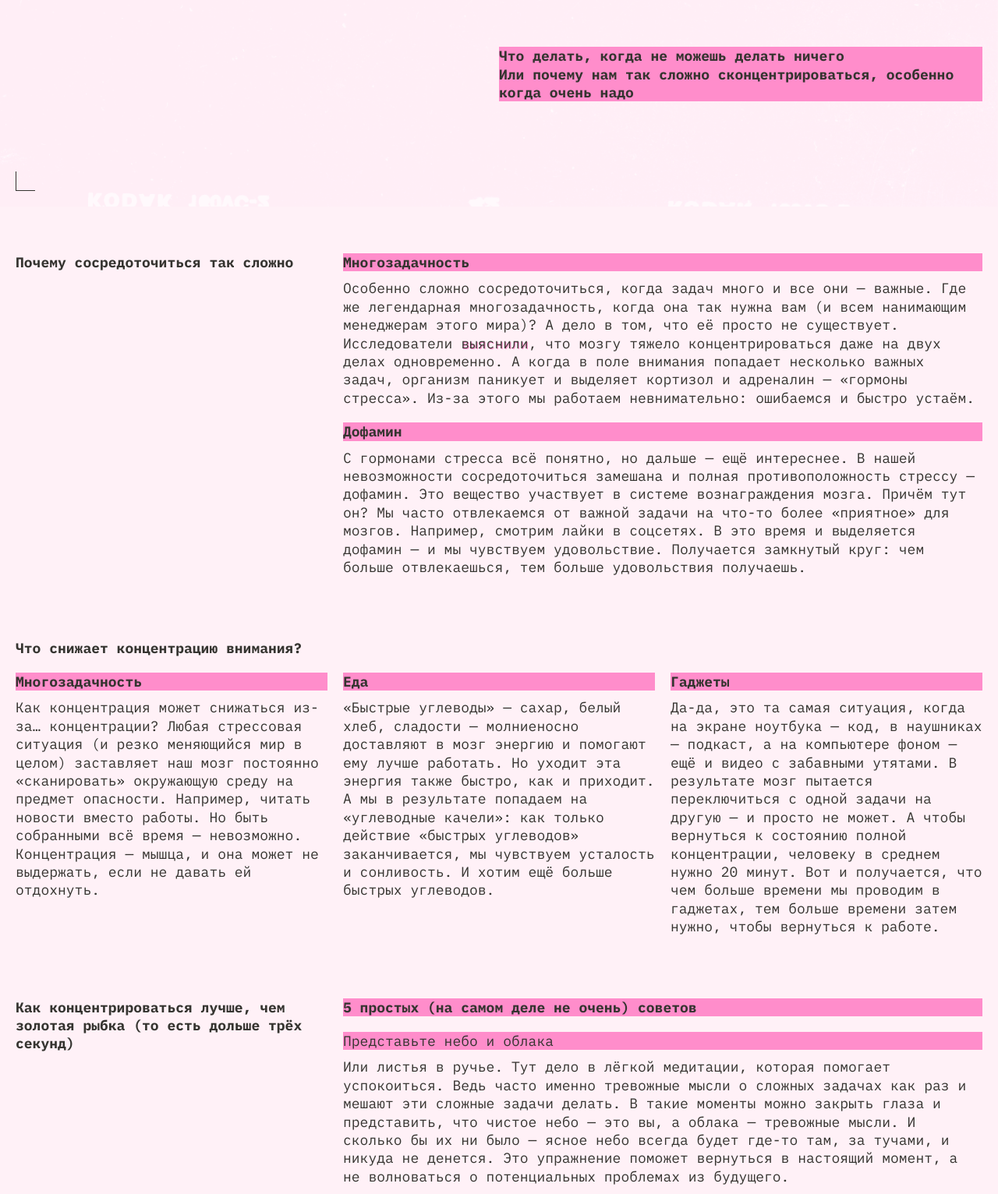
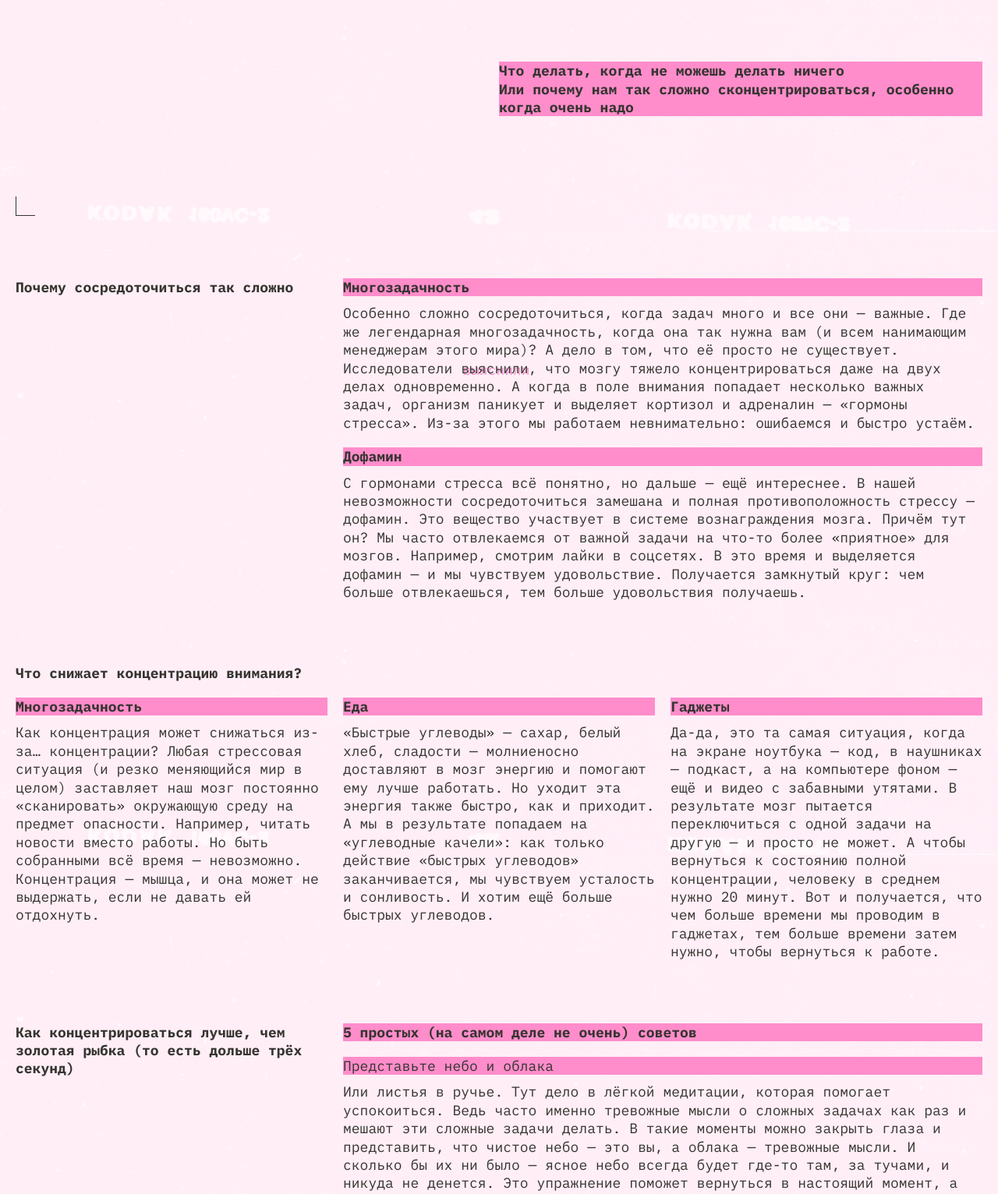
Before and after one commit to henzerboss/slozhno-sosredotochitsya-fd, a plain HTML site: page index.html in a window 1280 px wide. Shown: the part 503-2035 px from the top of the page at 78% size. Drawn offline with Linux system fonts and the light colour scheme.

Commit message:
Исправление замечаний ревьюера

```diff
--- a/index.html
+++ b/index.html
@@ -18,8 +18,8 @@
     <script src="./scripts/script.js"></script>
   </head>
   <body class="page">
-    <div class="header__rec" aria-hidden="true">REC</div>
     <header class="header decorated-zone">
+      <span class="header__rec" aria-hidden="true">REC</span>
       <nav class="header__theme-menu">
         <ul class="header__theme-menu-list">
           <li class="header__theme-menu-item">
@@ -47,75 +47,94 @@
         </ul>
       </nav>
       <h1 class="header__title">No focus</h1>
-      <p class="header__description title-decor">
-        Что делать, когда не можешь делать ничего <br />Или почему нам так
-        сложно сконцентрироваться, особенно когда очень надо
+      <div class="header__description title-decor">
+        <p>Что делать, когда не можешь делать ничего</p>
+        <p>
+          Или почему нам так сложно сконцентрироваться, особенно когда очень
+          надо
         </p>
+      </div>
     </header>
     <main class="content">
-      <section class="content__type_one">
+      <section class="content__section">
         <h2 class="content__title">Почему сосредоточиться так сложно</h2>
+        <div class="content__items">
+          <article class="content__article">
             <h3 class="content__subtitle title-decor">Многозадачность</h3>
             <p class="content__text">
-          Особенно сложно сосредоточиться, когда задач много и все они — важные.
-          Где же легендарная многозадачность, когда она так нужна вам (и всем
-          нанимающим менеджерам этого мира)? А дело в том, что её просто не
-          существует. Исследователи
+              Особенно сложно сосредоточиться, когда задач много и все они —
+              важные. Где же легендарная многозадачность, когда она так нужна
+              вам (и всем нанимающим менеджерам этого мира)? А дело в том, что
+              её просто не существует. Исследователи
               <!-- В макете не указана ссылка на внешний источник -->
               <a rel="nofollow" target="_blank" href="#">выяснили</a>, что мозгу
-          тяжело концентрироваться даже на двух делах одновременно. А когда в
-          поле внимания попадает несколько важных задач, организм паникует и
-          выделяет кортизол и адреналин — «гормоны стресса». Из-за этого мы
-          работаем невнимательно: ошибаемся и быстро устаём.
+              тяжело концентрироваться даже на двух делах одновременно. А когда
+              в поле внимания попадает несколько важных задач, организм паникует
+              и выделяет кортизол и адреналин — «гормоны стресса». Из-за этого
+              мы работаем невнимательно: ошибаемся и быстро устаём.
             </p>
+          </article>
+          <article class="content__article">
             <h3 class="content__subtitle title-decor">Дофамин</h3>
             <p class="content__text">
-          С гормонами стресса всё понятно, но дальше — ещё интереснее. В нашей
-          невозможности сосредоточиться замешана и полная противоположность
-          стрессу — дофамин. Это вещество участвует в системе вознаграждения
-          мозга. Причём тут он? Мы часто отвлекаемся от важной задачи на что-то
-          более «приятное» для мозгов. Например, смотрим лайки в соцсетях. В это
-          время и выделяется дофамин — и мы чувствуем удовольствие. Получается
-          замкнутый круг: чем больше отвлекаешься, тем больше удовольствия
-          получаешь.
+              С гормонами стресса всё понятно, но дальше — ещё интереснее. В
+              нашей невозможности сосредоточиться замешана и полная
+              противоположность стрессу — дофамин. Это вещество участвует в
+              системе вознаграждения мозга. Причём тут он? Мы часто отвлекаемся
+              от важной задачи на что-то более «приятное» для мозгов. Например,
+              смотрим лайки в соцсетях. В это время и выделяется дофамин — и мы
+              чувствуем удовольствие. Получается замкнутый круг: чем больше
+              отвлекаешься, тем больше удовольствия получаешь.
             </p>
+          </article>
+        </div>
       </section>
-      <section class="content__type_two">
+      <section class="content__section content__section-causes">
         <h2 class="content__title">Что снижает концентрацию внимания?</h2>
+        <div class="content__items">
+          <article class="content__article">
             <h3 class="content__subtitle title-decor">Многозадачность</h3>
             <p class="content__text">
-          Как концентрация может снижаться из-за… концентрации? Любая стрессовая
-          ситуация (и резко меняющийся мир в целом) заставляет наш мозг
-          постоянно «сканировать» окружающую среду на предмет опасности.
-          Например, читать новости вместо работы. Но быть собранными всё время —
-          невозможно. Концентрация — мышца, и она может не выдержать, если не
-          давать ей отдохнуть.
+              Как концентрация может снижаться из-за… концентрации? Любая
+              стрессовая ситуация (и резко меняющийся мир в целом) заставляет
+              наш мозг постоянно «сканировать» окружающую среду на предмет
+              опасности. Например, читать новости вместо работы. Но быть
+              собранными всё время — невозможно. Концентрация — мышца, и она
+              может не выдержать, если не давать ей отдохнуть.
             </p>
+          </article>
+          <article class="content__article">
             <h3 class="content__subtitle title-decor">Еда</h3>
             <p class="content__text">
               «Быстрые углеводы» — сахар, белый хлеб, сладости — молниеносно
-          доставляют в мозг энергию и помогают ему лучше работать. Но уходит эта
-          энергия также быстро, как и приходит. А мы в результате попадаем на
-          «углеводные качели»: как только действие «быстрых углеводов»
-          заканчивается, мы чувствуем усталость и сонливость. И хотим ещё больше
-          быстрых углеводов.
+              доставляют в мозг энергию и помогают ему лучше работать. Но уходит
+              эта энергия также быстро, как и приходит. А мы в результате
+              попадаем на «углеводные качели»: как только действие «быстрых
+              углеводов» заканчивается, мы чувствуем усталость и сонливость. И
+              хотим ещё больше быстрых углеводов.
             </p>
+          </article>
+          <article class="content__article">
             <h3 class="content__subtitle title-decor">Гаджеты</h3>
             <p class="content__text">
               Да-да, это та самая ситуация, когда на экране ноутбука — код, в
-          наушниках — подкаст, а на компьютере фоном — ещё и видео с забавными
-          утятами. В результате мозг пытается переключиться с одной задачи на
-          другую — и просто не может. А чтобы вернуться к состоянию полной
-          концентрации, человеку в среднем нужно 20 минут. Вот и получается, что
-          чем больше времени мы проводим в гаджетах, тем больше времени затем
-          нужно, чтобы вернуться к работе.
+              наушниках — подкаст, а на компьютере фоном — ещё и видео с
+              забавными утятами. В результате мозг пытается переключиться с
+              одной задачи на другую — и просто не может. А чтобы вернуться к
+              состоянию полной концентрации, человеку в среднем нужно 20 минут.
+              Вот и получается, что чем больше времени мы проводим в гаджетах,
+              тем больше времени затем нужно, чтобы вернуться к работе.
             </p>
+          </article>
+        </div>
       </section>
-      <section class="content__type_one">
+      <section class="content__section">
         <h2 class="content__title">
           Как концентрироваться лучше, чем золотая рыбка (то есть дольше трёх
           секунд)
         </h2>
+        <div class="content__items">
+          <article class="content__article">
             <h3 class="content__subtitle title-decor title-recommendations">
               5 простых (на самом деле не очень) советов
             </h3>
@@ -124,20 +143,20 @@
             </h4>
             <p class="content__text">
               Или листья в ручье. Тут дело в лёгкой медитации, которая помогает
-          успокоиться. Ведь часто именно тревожные мысли о сложных задачах как
-          раз и мешают эти сложные задачи делать. В такие моменты можно закрыть
-          глаза и представить, что чистое небо — это вы, а облака — тревожные
-          мысли. И сколько бы их ни было — ясное небо всегда будет где-то там,
-          за тучами, и никуда не денется. Это упражнение поможет вернуться в
-          настоящий момент, а не волноваться о потенциальных проблемах из
-          будущего.
+              успокоиться. Ведь часто именно тревожные мысли о сложных задачах
+              как раз и мешают эти сложные задачи делать. В такие моменты можно
+              закрыть глаза и представить, что чистое небо — это вы, а облака —
+              тревожные мысли. И сколько бы их ни было — ясное небо всегда будет
+              где-то там, за тучами, и никуда не денется. Это упражнение поможет
+              вернуться в настоящий момент, а не волноваться о потенциальных
+              проблемах из будущего.
             </p>
             <h4 class="content__sub-subtitle title-decor">Включите музыку</h4>
             <p class="content__text">
               Но не любую, и не любимую. Любимая может быть связана с сильными
-          положительными эмоциями, которые тоже очень сильно отвлекают. Подойдёт
-          тихая, спокойная, умеренно-ритмичная. Можно вообще попробовать
-          включить плейлист c «белым шумом» или нейромузыкой.
+              положительными эмоциями, которые тоже очень сильно отвлекают.
+              Подойдёт тихая, спокойная, умеренно-ритмичная. Можно вообще
+              попробовать включить плейлист c «белым шумом» или нейромузыкой.
             </p>
             <h4 class="content__sub-subtitle title-decor">Прогуляйтесь</h4>
             <p class="content__text">
@@ -147,27 +166,28 @@
                 target="_blank"
                 href="https://www.sciencedirect.com/science/article/abs/pii/S0272494415000328"
                 >показал</a
-          >, что созерцание природы повышает концентрацию, в то время как после
-          просмотра городских пейзажей она наоборот понижается. Можно совместить
-          прогулку с физическими упражнениями или бегом — так в мозг поступит
-          ещё больше кислорода и он будет лучше работать. Но и простая
-          двадцатиминутная прогулка — тоже отличный вариант.
+              >, что созерцание природы повышает концентрацию, в то время как
+              после просмотра городских пейзажей она наоборот понижается. Можно
+              совместить прогулку с физическими упражнениями или бегом — так в
+              мозг поступит ещё больше кислорода и он будет лучше работать. Но и
+              простая двадцатиминутная прогулка — тоже отличный вариант.
             </p>
             <h4 class="content__sub-subtitle title-decor">Хорошо ешьте</h4>
             <p class="content__text">
-          Мы — не ваша бабушка, но это правда важно. Выбирайте продукты, которые
-          препятствуют резким скачкам сахара в крови. Например, с высоким
-          содержанием клетчатки: овощи, ягоды, бобовые (нут, чечевица, фасоль),
-          коричневый рис, хлеб из цельнозерновой пшеницы.
+              Мы — не ваша бабушка, но это правда важно. Выбирайте продукты,
+              которые препятствуют резким скачкам сахара в крови. Например, с
+              высоким содержанием клетчатки: овощи, ягоды, бобовые (нут,
+              чечевица, фасоль), коричневый рис, хлеб из цельнозерновой пшеницы.
             </p>
             <h4 class="content__sub-subtitle title-decor">Читайте</h4>
             <p class="content__text">
-          Настоящие бумажные книги. Это правда помогает с концентрацией: чтобы
-          прочитать пост в соцсети, достаточно нескольких минут или даже секунд.
-          А вот интересная книга способна затянуть и на несколько часов и круто
-          тренирует направленное внимание.
+              Настоящие бумажные книги. Это правда помогает с концентрацией:
+              чтобы прочитать пост в соцсети, достаточно нескольких минут или
+              даже секунд. А вот интересная книга способна затянуть и на
+              несколько часов и круто тренирует направленное внимание.
             </p>
-
+          </article>
+        </div>
         <h3 class="content__subtitle title-decor title-gallary">
           А можно в картинках?
         </h3>
--- a/styles/style.css
+++ b/styles/style.css
@@ -1,36 +1,12 @@
 /* Основные стили проекта. Это стили для темы, которую вы верстаете первой. */
-
-p {
-  color: var(--main-text-color);
-}
-
-p a {
-  text-shadow: 1px 1px 0 var(--accent-color);
-  text-decoration: none;
-}
-
-p a:hover {
-  border-block-end: 1px solid var(--main-color);
-}
-
-p a:focus {
-  outline: none;
-}
-
-p a:focus-visible {
-  outline: 1px solid var(--main-color);
-}
 
 .header {
   display: grid;
   grid-template-columns: 1fr;
   justify-items: end;
-  background-image: var(--header-background);
-  background-position: center;
-  background-size: cover;
   padding: var(--padding-section);
   block-size: 100vh;
-  max-block-size: 668px;
+  min-block-size: 668px;
 }
 
 .header::before,
@@ -50,6 +26,7 @@ footer::after {
   border-block-end: 1px solid var(--header-elements-color);
   border-inline-start: 1px solid var(--header-elements-color);
   justify-self: start;
+  align-self: end;
 }
 
 .header__rec {
@@ -58,8 +35,7 @@ footer::after {
   gap: 10px;
   position: absolute;
   color: var(--accent-color);
-  top: calc(0px + var(--padding-section));
-  right: calc(9px + var(--padding-section));
+  padding-right: 9px;
 }
 
 .header__rec::after {
@@ -89,6 +65,7 @@ footer::after {
   padding-inline: 13px;
   padding-block-start: 0px;
   padding-block-end: 2px;
+  cursor: pointer;
 }
 
 .header__theme-menu-button:hover {
@@ -122,6 +99,7 @@ footer::after {
   margin-block-start: 55px;
   margin-block-end: 31px;
   font-weight: 700;
+  block-size: max-content;
 }
 
 .title-decor {
@@ -133,6 +111,10 @@ footer::after {
   /* сохраните в разметке и стилях класс page у тега body. Он удобен, чтобы составлять селекторы для разных цветовых тем. */
   display: grid;
   background-color: var(--background-color);
+  background-image: var(--header-background);
+  background-position: center;
+  background-size: cover;
+  background-attachment: fixed;
 }
 
 .content {
@@ -142,18 +124,34 @@ footer::after {
   padding: var(--padding-section);
 }
 
-.content__type_one {
-  display: grid;
-  grid-template-columns: 1fr;
-}
-
-.content__type_two {
+.content__section {
   display: grid;
   grid-template-columns: 1fr;
 }
 
 .content__title {
   color: var(--header-elements-color);
+}
+
+.content__text {
+  color: var(--main-text-color);
+}
+
+.content__text a {
+  text-shadow: 2px 2px 0 var(--accent-color);
+  text-decoration: none;
+}
+
+.content__text a:hover {
+  border-block-end: 1px solid var(--main-color);
+}
+
+.content__text a:focus {
+  outline: none;
+}
+
+.content__text a:focus-visible {
+  outline: 1px solid var(--main-color);
 }
 
 .content__subtitle,
@@ -186,26 +184,20 @@ footer::after {
   margin-block-start: 30px;
   padding: var(--padding-section);
   block-size: 100vh;
-  max-block-size: 668px;
+  min-block-size: 668px;
 }
 
 .footer__title {
   font-weight: 700;
-  margin-block-start: 250px;
-  margin-block-end: 250px;
   text-shadow: 2px 2px 0 var(--accent-color);
   justify-self: center;
+  align-self: center;
 }
 
 /* Задание (width > 780px) противоречит макету (width >= 768px). Выполняю согласно макету.*/
 @media (width >= 768px) {
-  :root {
-    --font-size-title: clamp(7.5rem, 0.5625rem + 14.4531vw, 9.8125rem);
-    --padding-section: 20px;
-  }
-
   .header {
-    max-block-size: 1024px;
+    min-block-size: 1024px;
   }
 
   .header__theme-menu-list {
@@ -228,46 +220,17 @@ footer::after {
     margin-block-start: 40px;
   }
 
-  .content__type_one {
-    display: grid;
+  .content__section {
     grid-template-columns: 1fr 2fr;
-    column-gap: 20px;
+    gap: 20px;
   }
 
-  .content__type_one .content__title {
-    grid-column: 1;
-    grid-row: 1 / 4;
+  .content__section-causes {
+    grid-template-columns: 1fr;
   }
 
-  .content__type_one .content__subtitle {
-    grid-column: 2;
-  }
-
-  .content__type_one .content__sub-subtitle {
-    grid-column: 2;
-  }
-
-  .content__type_one .content__text {
-    grid-column: 2;
-  }
-
-  .content__type_two {
-    display: grid;
-    grid-template-columns: 1fr 1fr 1fr;
-    column-gap: 20px;
-  }
-
-  .content__type_two .content__title {
-    grid-column: 1;
-    margin-block-end: 20px;
-  }
-
-  .content__type_two .content__subtitle {
-    grid-column: 1 / 4;
-  }
-
-  .content__type_two .content__text {
-    grid-column: 1 / 4;
+  .content__section-causes .content__title {
+    inline-size: 30%;
   }
 
   .content__subtitle,
@@ -284,10 +247,9 @@ footer::after {
     margin-block-end: 20px;
   }
 
-  .content__type_one .title-gallary {
+  .title-gallary {
     grid-column: 1 / 3;
-    margin-block-start: 60px;
-    margin-block-end: 20px;
+    margin-block-start: 40px;
   }
 
   .content__gallery {
@@ -329,7 +291,7 @@ footer::after {
 
   .footer {
     margin-block-start: 40px;
-    max-block-size: 1024px;
+    min-block-size: 1024px;
   }
 
   .footer__title {
@@ -340,13 +302,8 @@ footer::after {
 
 /* Задание (width > 1024px) противоречит макету (width >= 1024px). Выполняю согласно макету.*/
 @media (min-width: 1024px) {
-  :root {
-    --font-size-title: clamp(7.5rem, 0.5625rem + 14.4531vw, 9.8125rem);
-    --padding-section: 20px;
-  }
-
   .header {
-    max-block-size: 768px;
+    min-block-size: 768px;
   }
 
   .header__theme-menu {
@@ -366,22 +323,31 @@ footer::after {
     margin-block-end: 90px;
   }
 
-  .content__type_one {
-    column-gap: 10px;
+  .content__section {
+    gap: 10px;
   }
 
-  .content__type_two .content__subtitle {
-    grid-column: span 1;
-    grid-row: 2;
+  .content__section-causes {
+    grid-template-columns: 1fr;
   }
 
-  .content__type_two .content__text {
-    grid-column: span 1;
-    grid-row: 3;
+  .content__section-causes .content__items {
+    display: grid;
+    grid-template-columns: 1fr 1fr 1fr;
+    gap: 20px;
+  }
+
+  .content__section-causes .content__title {
+    margin-block-end: 10px;
+  }
+
+  .title-gallary {
+    margin-block: 10px;
+    margin-block: 50px 10px;
   }
 
   .footer {
-    max-block-size: 768px;
+    min-block-size: 768px;
   }
 
   .footer__title {
--- a/styles/variables.css
+++ b/styles/variables.css
@@ -16,3 +16,10 @@
   --padding-section: 10px;
   --font-size-title: clamp(7.25rem, 7.0115rem + 1.0178vw, 7.5rem);
 }
+
+@media (width >= 768px) {
+  :root {
+    --font-size-title: clamp(7.5rem, 0.5625rem + 14.4531vw, 9.8125rem);
+    --padding-section: 20px;
+  }
+}
```
Lines whose indentation alone changed are shown as unchanged.
